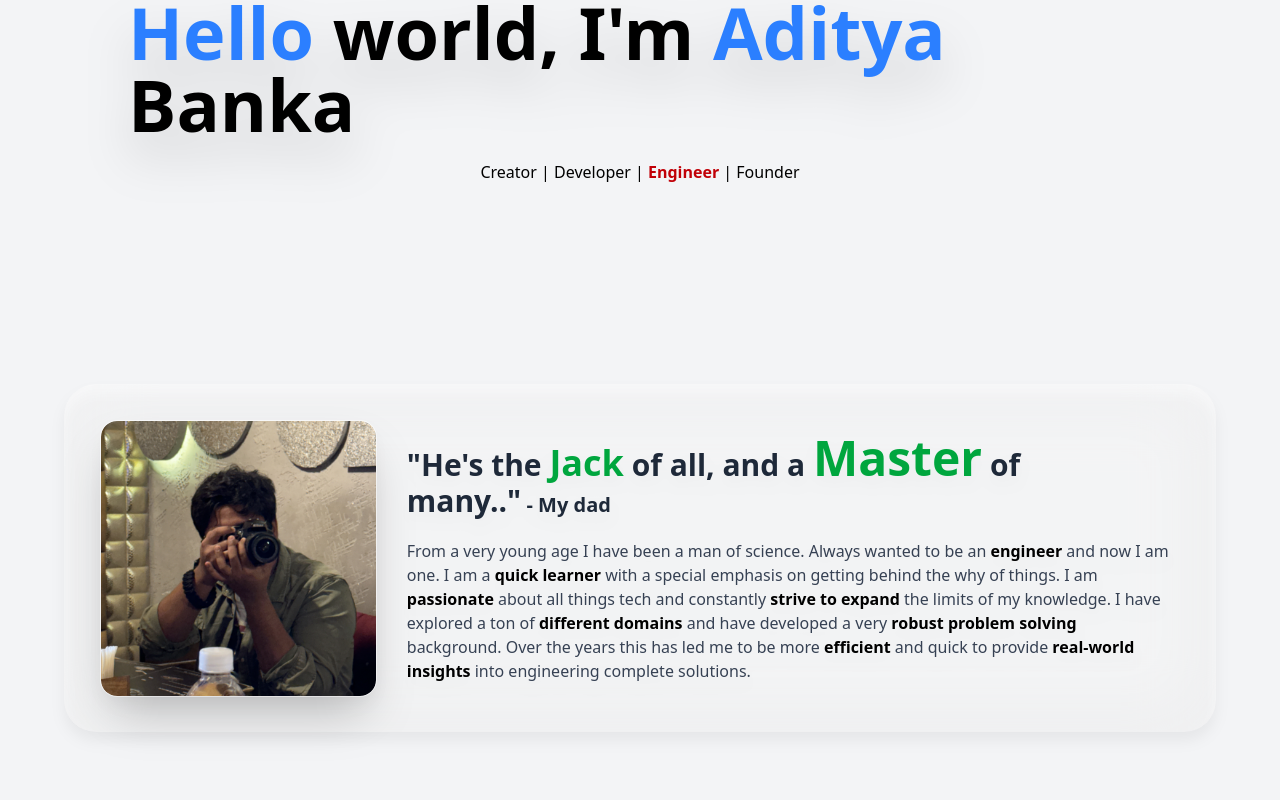
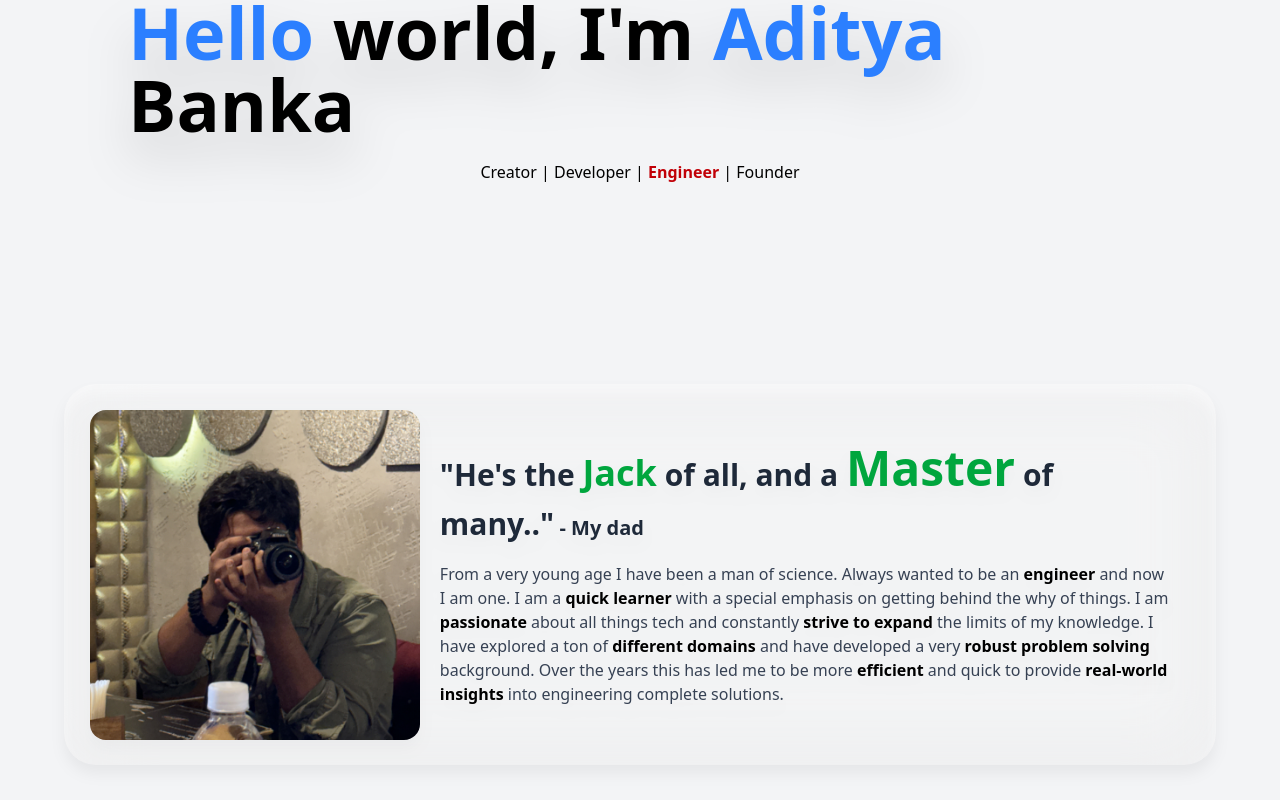
Before and after one commit to adityaBanka/adityabanka.github.io, a React (Vite) app: page /home in a window 1280 px wide. Shown: the part 244-1044 px from the top of the page. Built offline with nearby package versions, Linux system fonts and the light colour scheme.

Commit message:
project section overhaul

```diff
--- /dev/null
+++ b/src/Components/InfoSection.jsx
@@ -0,0 +1,33 @@
+// eslint-disable-next-line react/prop-types
+function InfoSection({ direction, title, description, type="video", URL="p2AWYanIHkc" }) { //p2AWYanIHkc
+  return (
+
+    <div className={`flex justify-center items-center p-[2%] flex-col ${direction === 1 ? "lg:flex-row-reverse lg:space-x-reverse" : "lg:flex-row "} bg-white/50 backdrop-blur-2xl rounded-2xl lg:rounded-4xl mx-[5%] drop-shadow-xl animate-fade-in-up`}>
+
+      <div className={`rounded-xl lg:rounded-2xl overflow-hidden ${type==='video' || type === "iframe"? "min-w-[55%] w-full aspect-video" : type === "image" ? "max-w-[30%]" : ""} `}>
+        {
+          (type === "image") && (
+            <img src={URL} className="w-auto h-full"></img>
+          ) ||
+          (type === "video") && (
+            <iframe src={`https://www.youtube.com/embed/${URL}?autoplay=1&mute=1&fs=0&controls=0&disablekb=1&rel=0&button=0&loop=1&playlist=${URL}`} className="w-full h-full pointer-events-none"></iframe>
+          ) ||
+          (type === "iframe") && (
+            <iframe src={URL} className="w-full h-full"></iframe>
+          )
+        }
+      </div>
+
+      <div className={`${direction === 1 ? "lg:text-right" : "text-left"} m-5`}>
+
+        <div className='text-pretty lg:text-5xl text-3xl mb-5'>{title}</div>
+
+        <div className=''>{description}</div>
+
+      </div>
+
+    </div>
+  )
+}
+
+export default InfoSection
--- a/src/Components/ProjectSection.jsx
+++ /dev/null
@@ -1,24 +0,0 @@
-function ProjectSection({ direction, title = "Lorem ipsum dolor sit amet consectetur adipisicing elit. Praesentium, nam.", description = "Lorem ipsum dolor sit amet, consectetur adipisicing elit. At esse possimus inventore repudiandae, sint optio voluptas in impedit reiciendis consequatur, iusto enim architecto doloribus mollitia perferendis facilis veritatis repellendus suscipit dolorum provident qui odio. Inventore veniam quo facere cumque fugit impedit, ad deleniti. Possimus, reprehenderit earum deserunt sit omnis nisi.", videoURL = "p2AWYanIHkc" }) {
-  return (
-
-    <div className={`flex justify-center items-center p-[2%] flex-col ${direction === 0 ? "lg:flex-row-reverse lg:space-x-reverse" : "lg:flex-row "} bg-white/50 backdrop-blur-2xl rounded-2xl lg:rounded-4xl mx-[5%] drop-shadow-xl animate-fade-in-up`}>
-
-      {
-        videoURL && (
-          <iframe className='min-w-[55%] w-full aspect-16/9 rounded-xl lg:rounded-2xl pointer-events-none' src={`https://www.youtube.com/embed/${videoURL}?autoplay=1&mute=1&fs=0&controls=0&disablekb=1&rel=0&button=0&loop=1&playlist=${videoURL}`}></iframe>
-        )
-      }
-
-      <div className={`${direction === 0 ? "lg:text-right" : "text-left"} m-5`}>
-
-        <div className='text-justify lg:text-5xl text-3xl mb-5'>{title}</div>
-
-        <div className=''>{description}</div>
-
-      </div>
-
-    </div>
-  )
-}
-
-export default ProjectSection
--- a/src/Pages/Contact.jsx
+++ b/src/Pages/Contact.jsx
@@ -45,13 +45,13 @@ function Contact() {
   return (
     <div className='pt-20 not-md:pb-40 w-full bg-gray-100 flex flex-col md:justify-center items-start space-y-10 min-h-screen h-full'>
 
-      <div className='mx-[10%]'>
+      <div className='mx-[10%] md:mx-[15%]'>
         <h1 className='text-7xl font-bold '>Drop a <span className='text-orange-600'>Message</span></h1>
       </div>
 
-      <div className='w-full justify-center items-start flex md:flex-row-reverse flex-col not-md:space-y-10 animate-fade-in-up px-[5%] md:px-[10%] md:space-x-10 md:space-x-reverse'>
+      <div className='w-full justify-center items-start flex md:flex-row-reverse flex-col not-md:space-y-10 animate-fade-in-up px-[5%] md:px-[15%] md:space-x-10 md:space-x-reverse'>
 
-        <div className='w-full md:w-[80%] flex flex-col justify-center items-center space-y-10 bg-white/50 rounded-2xl p-[5%] drop-shadow-2xl'>
+        <div className='w-full md:w-[80%] flex flex-col justify-center items-center space-y-10 bg-white/50 rounded-2xl p-[2%] drop-shadow-2xl'>
 
           <img src='AdityaBankaContact.jpg' className='lg:w-2/3 h-auto rounded-xl lg:rounded-2xl m-[1%] drop-shadow-2xl pointer-events-none select-none outline-1 outline-white/50'></img>
           <div className='flex flex-col text-gray-700 justify-center items-center text-center text-pretty m-5'>
--- a/src/Pages/Home.jsx
+++ b/src/Pages/Home.jsx
@@ -1,3 +1,5 @@
+import InfoSection from "../Components/InfoSection"
+
 // eslint-disable-next-line react/prop-types
 function BW({ children }) {
   return (
@@ -13,14 +15,16 @@ function HomePage() {
         <p className="lg:text-justify">Creator | Developer | <span className='text-red-700 font-semibold'>Engineer</span> | Founder</p>
       </div>
 
-      <div className="flex md:flex-row flex-col justify-center items-center bg-white/50 backdrop-blur-2xl rounded-2xl lg:rounded-4xl mx-[5%] drop-shadow-xl p-[2%] animate-fade-in-up ">
-        <img src="AdityaBanka.jpg" className=' md:w-1/3 lg:w-1/4 h-auto rounded-xl lg:rounded-2xl m-[1%] pointer-events-none select-none outline-1 outline-white/50 shadow-2xl' alt="Aditya Banka" />
-        <div className="flex flex-col m-5">
-          <span className="mb-5 text-3xl font-semibold text-gray-800">&quot;He&apos;s the <span className="text-green-600 text-4xl">Jack</span> of all, and a <span className="text-green-600 text-5xl">Master</span> of many..&quot;<span className="text-xl text-nowrap"> - My dad</span> </span>
-
-          <p className="text-gray-700">From a very young age I have been a man of science. Always wanted to be an <BW>engineer</BW> and now I am one. I am a <BW>quick learner</BW> with a special emphasis on getting behind the why of things. I am <BW>passionate</BW> about all things tech and constantly <BW>strive to expand</BW> the limits of my knowledge. I have explored a ton of <BW>different domains</BW> and have developed a very <BW>robust problem solving</BW> background. Over the years this has led me to be more <BW>efficient</BW> and quick to provide <BW>real-world insights</BW> into engineering complete solutions.</p>
-        </div>
-      </div>
+      <InfoSection
+      type="image"
+      URL = "AdityaBanka.jpg"
+      title={
+        <span className="mb-5 text-3xl font-semibold text-gray-800">&quot;He&apos;s the <span className="text-green-600 text-4xl">Jack</span> of all, and a <span className="text-green-600 text-5xl">Master</span> of many..&quot;<span className="text-xl text-nowrap"> - My dad</span> </span>
+      }
+      description={
+        <p className="text-gray-700">From a very young age I have been a man of science. Always wanted to be an <BW>engineer</BW> and now I am one. I am a <BW>quick learner</BW> with a special emphasis on getting behind the why of things. I am <BW>passionate</BW> about all things tech and constantly <BW>strive to expand</BW> the limits of my knowledge. I have explored a ton of <BW>different domains</BW> and have developed a very <BW>robust problem solving</BW> background. Over the years this has led me to be more <BW>efficient</BW> and quick to provide <BW>real-world insights</BW> into engineering complete solutions.</p>
+      }
+      />
 
 
     </div>
--- a/src/Pages/Project.jsx
+++ b/src/Pages/Project.jsx
@@ -1,6 +1,6 @@
 /* eslint-disable react/prop-types */
 import { useState } from 'react'
-import ProjectSection from '../Components/ProjectSection'
+import InfoSection from '../Components/InfoSection'
 
 
 function BW({ children }) {
@@ -16,6 +16,28 @@ function Project() {
     setCount(count + 1);
   }
 
+  const projectData = [
+    {
+      title: <p>This is not a template!</p>,
+      description: <p>This is a ReactJs website styled using TailwindCSS, hosted on github pages, being linked to my custom domain on Wix.com. The CI/CD pipepline is very streamlined and updates can be pushed directly via the github repository. Even though it is a static website, I have implemented a contact system using AWS lambda along with AWS Simple Email Service. I gave special emphasis on making the design reactive, responsive and consistent.</p>,
+    },
+    {
+      title: <p>Detecting sexism in MEMEs.🚨</p>,
+      description: <p>In a research intern opportunity at NIT Patna, I explored the idea of image based sentiment analysis. In the project I was tasked with developing a novel solution to detect sexism in memes. This was done using the EXIST&apos;24 dataset. I worked under the guidance of Dr J. P. Singh and Dr Gunjan Kumar during my intern period. </p>,
+      type: "image",
+      URL: "NitCertificate.jpg"
+    },
+    {
+      title: <p>170,000,000,000x faster sorting.</p>,
+      description: <p>This C program is able to sort 1 Billion signed integers i.e. 3.45GB of data in about 20 seconds. It is a multi-processed program that dynamically creates new proceess based on load and requirement. By leveraging all CPU cores on a system it uses in-place quick sort methods. This reduces the overhead caused by other methods like merge sort, or heap sort. First all 1 Billion integers are loaded in a shared memory segment that will be used by all the parallel proceess. Then by usilizing divide and conquer the data is divided into smaller segments and recursively sorted.</p>,
+      type: "video"
+    },
+    {
+      title: <p>Q. Can evolution solve mazes?</p>,
+      description: <p>A. Yes! it can. A Java program that simulates evolution using Genetic algorithm. I first create a population of agents that are initialized with random genes. In due time, the simulation finds the fittest individuals, crosses them over and mutates them. After a few generation the property to solve the given maze, gets ingrained in the genes of the agents.</p>
+    }
+  ]
+
   return (
     <div className='flex flex-col pt-20 md:pt-60 bg-gray-100 w-full space-y-20 pb-50'>
 
@@ -28,32 +50,20 @@ function Project() {
       </div>
 
       <div className='space-y-30'>
-        <ProjectSection
-          title={
-            <p>Portfolio Website, all this.</p>
-          }
-          description={
-            <p>
-              Lorem, ipsum dolor sit amet consectetur adipisicing elit. Rem esse officia magnam nesciunt modi sunt dolor aliquam eveniet quia animi hic, perspiciatis perferendis at exercitationem quibusdam aliquid voluptates quam libero. Aperiam modi similique doloribus, officiis minus corporis numquam. Fugiat qui ad aut, ab dicta commodi officiis itaque obcaecati debitis ducimus.
-            </p>
-          }
-        />
-        <ProjectSection
-          direction={0}
-        />
-        <ProjectSection
-        />
-        <ProjectSection
-          direction={0}
-        />
-        <ProjectSection
-        />
-        <ProjectSection
-          direction={0}
-        />
-        <ProjectSection
-        />
+        {
+          projectData.map((data, index) => (
+            <InfoSection
+              key={index}
+              direction = {index % 2}
+              title={data.title}
+              description={data.description}
+              type={data.type}
+              URL={data.URL}
+            />
+          ))
+        }
       </div>
+
     </div>
   )
 }
```
Also changed, not shown: 1 other file (tests, documents, lock files or other folders).
